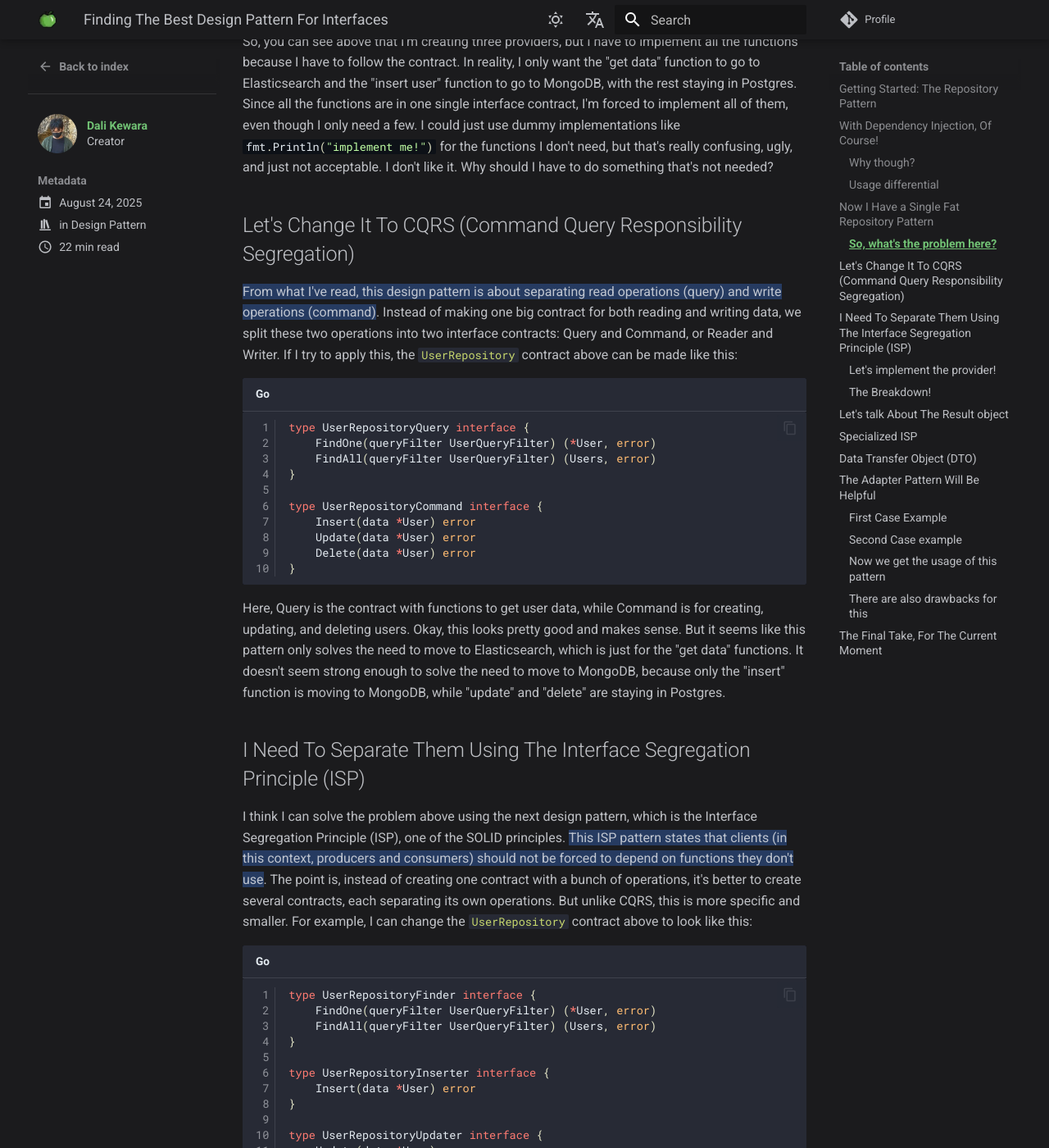
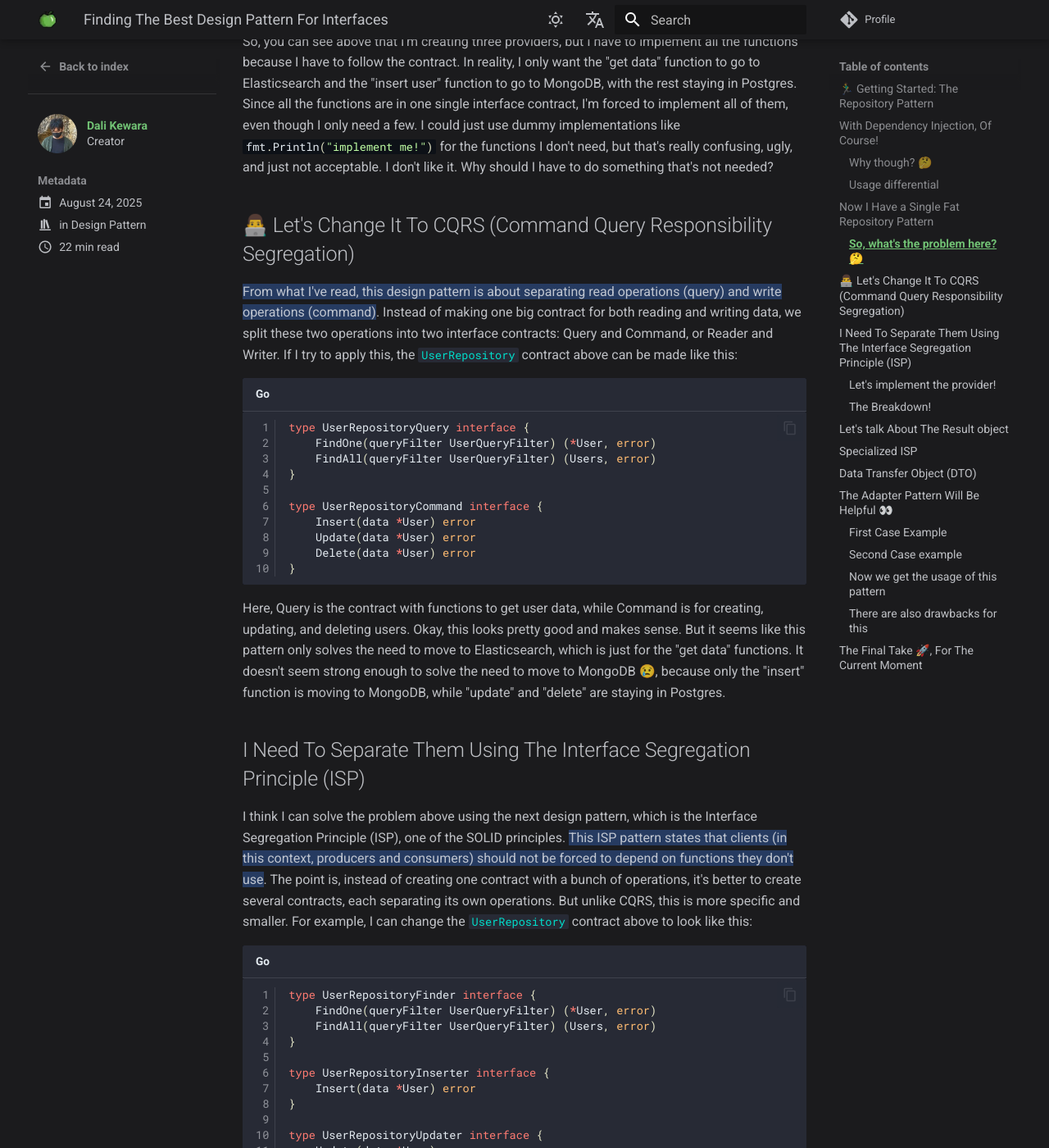
Before and after one commit to dalikewara/dalikewara.github.io, an MkDocs documentation site: the page built from docs/blog/posts/finding-the-best-design-pattern-for-interfaces/index.md, in a window 1280 px wide and 1400 px high, scrolled down 8317 px. Shown: the whole window at 82% size. Built offline with MkDocs 1.6.1 and Material for MkDocs 9.7.7, drawn with Linux system fonts in a browser that asks for light colours; plug-ins that fetch from the network failed and are left out; comment, search, counter and statistics services are not loaded; some of the changed text lies outside the part shown.

````diff
--- a/docs/assets/css/color.css
+++ b/docs/assets/css/color.css
@@ -48,7 +48,7 @@
 }
 
 [data-md-color-scheme=slate] .md-typeset code {
-    color: #ebff7ad1;
+    color: #00decb;
 }
 
 [data-md-color-scheme=default] .md-typeset code {
--- a/docs/blog/posts/finding-the-best-design-pattern-for-interfaces/index.md
+++ b/docs/blog/posts/finding-the-best-design-pattern-for-interfaces/index.md
@@ -34,7 +34,7 @@
 
 I'm always on the hunt for the best pattern for my projects. I once got stuck following someone else's pattern during a
 collaboration—and it was a total nightmare to follow. I didn't hate their implementation, just how complicated it was—especially
-with no documentation.
+with no documentation 😭.
 
 My journey to find the best interface design pattern started with a pretty simple concept...
 
@@ -43,7 +43,7 @@
     From here on out, I'll be using Go for my examples. No special reason, I just like Go because it's simple. But keep in mind,
     I'm using a more universal approach here so it's easier to understand, so I might be skipping some of Go's specific idioms.
 
-## Getting Started: The Repository Pattern
+## 🏃‍♂️ Getting Started: The Repository Pattern
 
 ==The goal of this pattern is to provide an abstraction or a contract to separate the domain (provider) from the core business
 logic (consumer)==. This pattern is mostly used to abstract technical details of data sources (repositories) like databases,
@@ -168,7 +168,7 @@
 }
 ```
 
-### Why though?
+### Why though? 🤔
 
 ``` go
 func UpdateUser() error {
@@ -261,7 +261,7 @@
 same contract. Imagine without dependency injection: I would either have to create a new consumer for each database, or I'd
 have to change the consumer's code and add logic to make it compatible with each database.
 
-I hope the example above is easy to understand.
+I hope the example above is easy to understand 🙏.
 
 ## Now I Have a Single Fat Repository Pattern
 
@@ -270,7 +270,7 @@
 operations. There are methods for getting data, for inserting, updating, and deleting. ==This is called a Single Fat Interface, which
 means an interface contract that's too "fat" because it has too many different operations or methods.==
 
-### So, what's the problem here?
+### So, what's the problem here? 🤔
 
 I have explained that a provider should always follow the contract, meaning it has to implement all the functions from that contract.
 This is where the problem lies. In many development cases, this pattern always causes issues. Business needs are always changing, sometimes
@@ -382,7 +382,7 @@
 I don't need, but that's really confusing, ugly, and just not acceptable. I don't like it. Why should I have to do something
 that's not needed?
 
-## Let's Change It To CQRS (Command Query Responsibility Segregation)
+## 👨‍💻 Let's Change It To CQRS (Command Query Responsibility Segregation)
 
 ==From what I've read, this design pattern is about separating read operations (query) and write operations (command)==. Instead of
 making one big contract for both reading and writing data, we split these two operations into two interface contracts: Query and Command,
@@ -403,7 +403,7 @@
 
 Here, Query is the contract with functions to get user data, while Command is for creating, updating, and deleting users.
 Okay, this looks pretty good and makes sense. But it seems like this pattern only solves the need to move to Elasticsearch, which
-is just for the "get data" functions. It doesn't seem strong enough to solve the need to move to MongoDB, because only the
+is just for the "get data" functions. It doesn't seem strong enough to solve the need to move to MongoDB 😢, because only the
 "insert" function is moving to MongoDB, while "update" and "delete" are staying in Postgres.
 
 ## I Need To Separate Them Using The Interface Segregation Principle (ISP)
@@ -739,7 +739,7 @@
 the user service return all the fields of the single `User` object, because via HTTP, sensitive fields like `password` shouldn't be
 returned in the response.
 
-I'm calling this part Specialized ISP.
+I'm calling this part Specialized ISP ✨.
 
 ## Data Transfer Object (DTO)
 
@@ -752,7 +752,7 @@
 Why? Because the product object might contain many fields that the client doesn't need, so they shouldn't all be returned. So, I'm applying
 the DTO concept by creating a DTO object that only has the fields the client needs. The response size to the client also becomes smaller.
 
-## The Adapter Pattern Will Be Helpful
+## The Adapter Pattern Will Be Helpful 👀
 
 In cases of changing data source needs (from Postgres -> MongoDB, Postgres -> Elasticsearch, MongoDB -> HTTP service), what's actually changing is
 just the way we query and parse the results. For example, Postgres usually uses RAW Queries, while MongoDB, Elasticsearch, and HTTP services
@@ -990,7 +990,7 @@
 standardized in the future, which will make migrations and adapting to changes easy without having to change the business process.
 The issue in the first case example above can also be solved with the Adapter Pattern.
 
-## The Final Take, For The Current Moment
+## The Final Take 🚀, For The Current Moment
 
 Finally, for now, the best interface design pattern that I use to meet my expectations and needs above is Dependency Injection + Specialized ISP + DTO.
 I feel like this pattern is a good balance between complexity and simplicity, is flexible enough, and is definitely still very human-readable.
````
Also changed, not shown: other parts of docs/blog/posts/finding-the-best-design-pattern-for-interfaces/index.md (+2 -2 lines).
